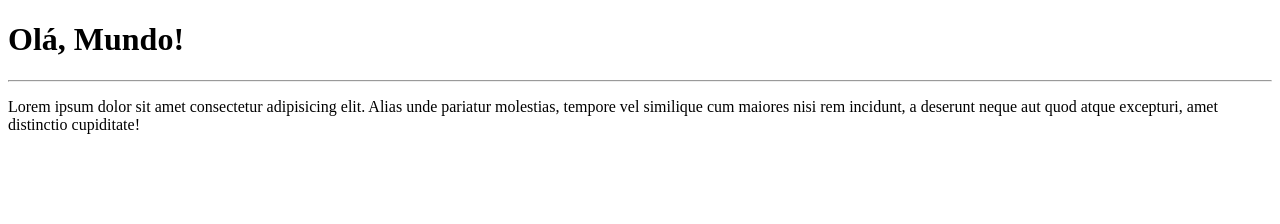
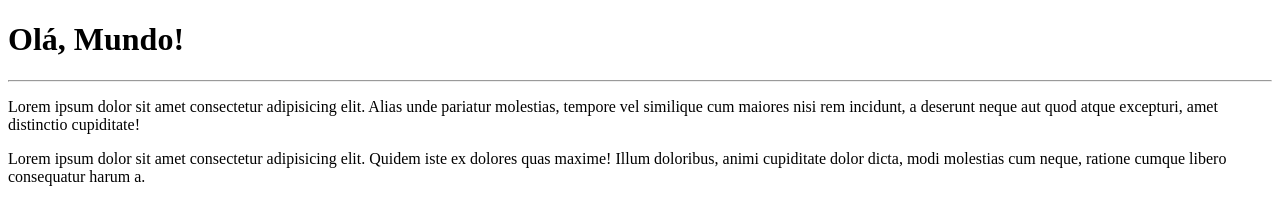
Before and after one commit to augustosjr/Ola-Mundo, a plain HTML site: page Site Exemplo/Index.html in a window 1280 px wide. Drawn offline with Linux system fonts and the light colour scheme.

Commit message:
Adicionei um paragrafo

```diff
--- a/Site Exemplo/Index.html
+++ b/Site Exemplo/Index.html
@@ -10,6 +10,6 @@
     <h1>Olá, Mundo!</h1>
     <hr>
     <p>Lorem ipsum dolor sit amet consectetur adipisicing elit. Alias unde pariatur molestias, tempore vel similique cum maiores nisi rem incidunt, a deserunt neque aut quod atque excepturi, amet distinctio cupiditate!</p>
-
+    <p>Lorem ipsum dolor sit amet consectetur adipisicing elit. Quidem iste ex dolores quas maxime! Illum doloribus, animi cupiditate dolor dicta, modi molestias cum neque, ratione cumque libero consequatur harum a.</p>
 </body>
 </html>
```
